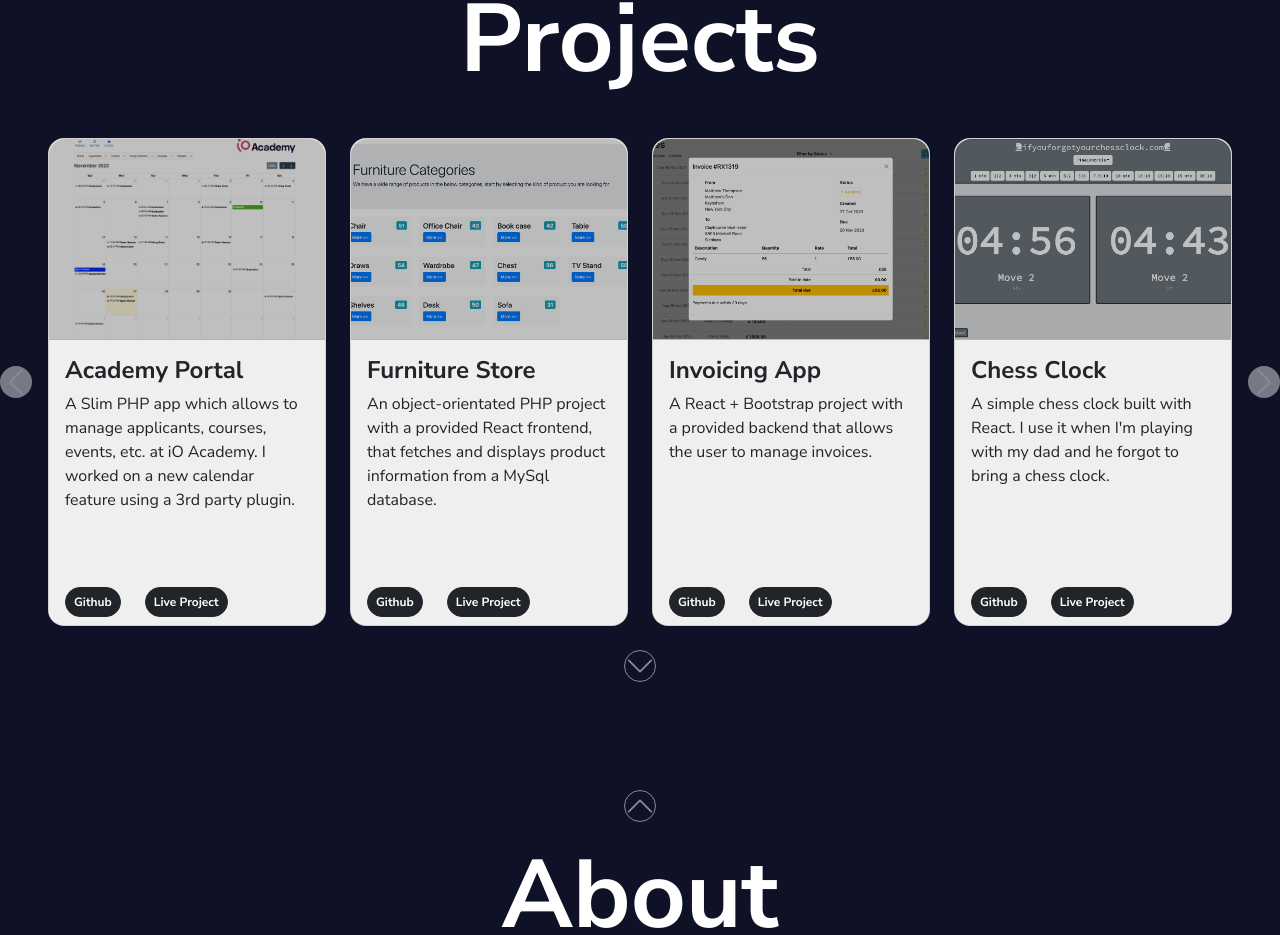
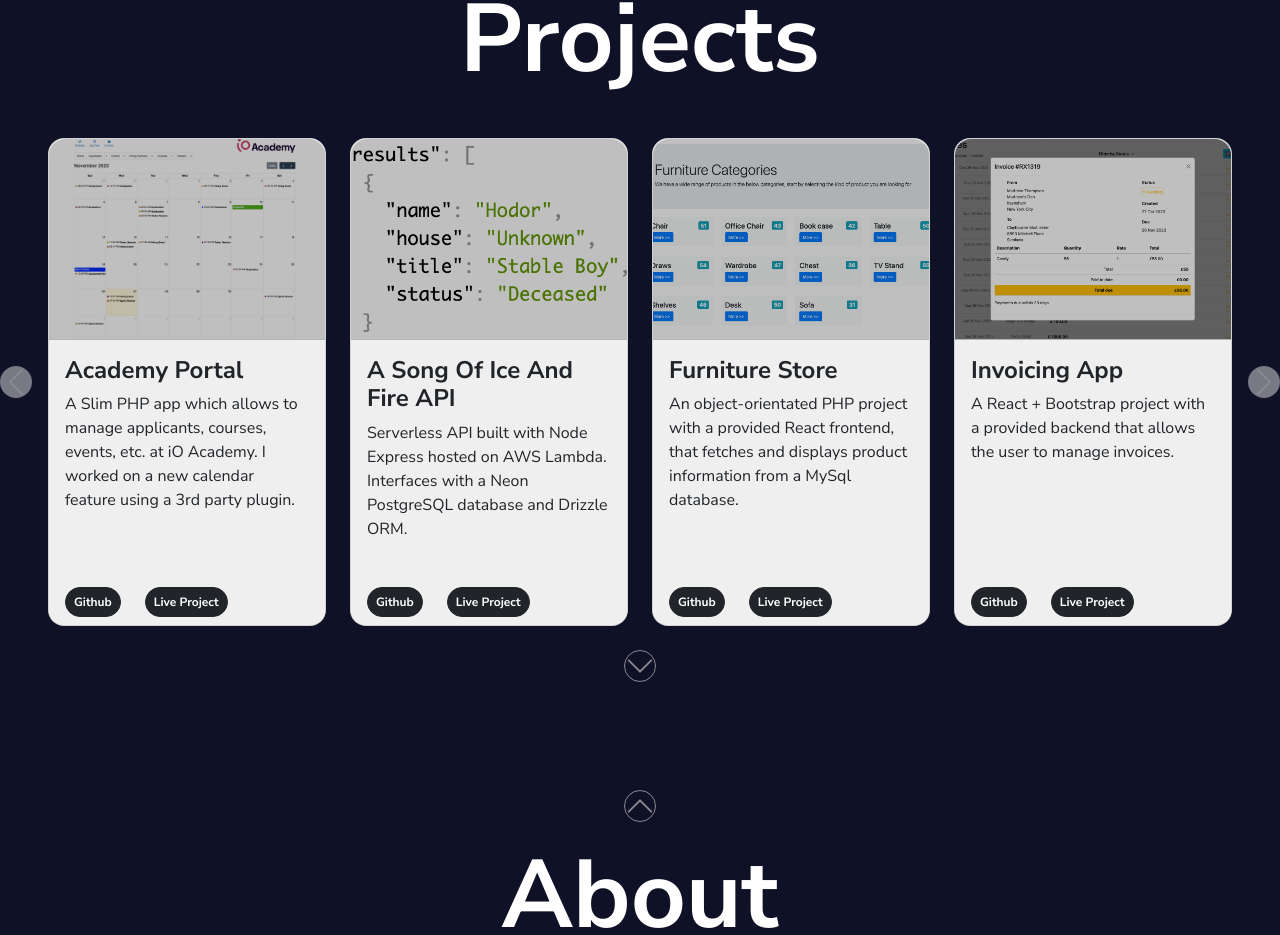
Before and after one commit to ndrj19/react-portfolio, a React (Vite) app: page / in a window 1280 px wide. Shown: the part 892-1827 px from the top of the page. Built offline with nearby package versions, Linux system fonts and the light colour scheme.

Commit message:
add serverless api proj

```diff
--- a/src/projects.js
+++ b/src/projects.js
@@ -10,6 +10,15 @@ const projects = [
   },
   {
     id: 2,
+    img: "src/assets/hodor.png",
+    title: "A Song Of Ice And Fire API",
+    description:
+      "Serverless API built with Node Express hosted on AWS Lambda. Interfaces with a Neon PostgreSQL database and Drizzle ORM.",
+    github: "https://github.com/ndrj19",
+    liveProject: "https://zi118ue9wg.execute-api.eu-west-2.amazonaws.com/",
+  },
+  {
+    id: 3,
     img: "src/assets/furniture.png",
     title: "Furniture Store",
     description:
@@ -18,7 +27,7 @@ const projects = [
     liveProject: "https://furniture-store.dev.io-academy.uk/",
   },
   {
-    id: 3,
+    id: 4,
     img: "src/assets/invoicing.png",
     title: "Invoicing App",
     description:
@@ -27,7 +36,7 @@ const projects = [
     liveProject: "https://23-aug-invoicing.dev.io-academy.uk/",
   },
   {
-    id: 4,
+    id: 5,
     img: "src/assets/chessclock.png",
     title: "Chess Clock",
     description:
@@ -37,7 +46,7 @@ const projects = [
       "https://ifyouforgotyourchessclock.2023-andrejh.dev.io-academy.uk/",
   },
   {
-    id: 5,
+    id: 6,
     img: "src/assets/boneyard.png",
     title: "Brainworms' Boneyard",
     description:
@@ -47,7 +56,7 @@ const projects = [
       "https://dev.io-academy.uk/projects/2023-aug/23-aug-pairs/game.html",
   },
   {
-    id: 6,
+    id: 7,
     img: "src/assets/pathogens.png",
     title: "Pathogens Collection App",
     description:
@@ -56,7 +65,7 @@ const projects = [
     liveProject: "https://2023-andrejh.dev.io-academy.uk/pathogens-collection/",
   },
   {
-    id: 7,
+    id: 8,
     img: "src/assets/tipsplit.png",
     title: "Tip Splitter",
     description:
@@ -65,20 +74,12 @@ const projects = [
     liveProject: "https://tip-splitter.2023-andrejh.dev.io-academy.uk/",
   },
   {
-    id: 8,
-    img: "src/assets/background.jpg",
-    title: "Next project",
-    description: "Something great in the making.",
-    github: "https://github.com/ndrj19",
-    liveProject: "",
-  },
-  {
     id: 9,
     img: "src/assets/background.jpg",
     title: "Next project",
     description: "Something great in the making.",
     github: "https://github.com/ndrj19",
-    liveProject: "",
+    liveProject: "https://github.com/ndrj19",
   },
 ];
 
```
